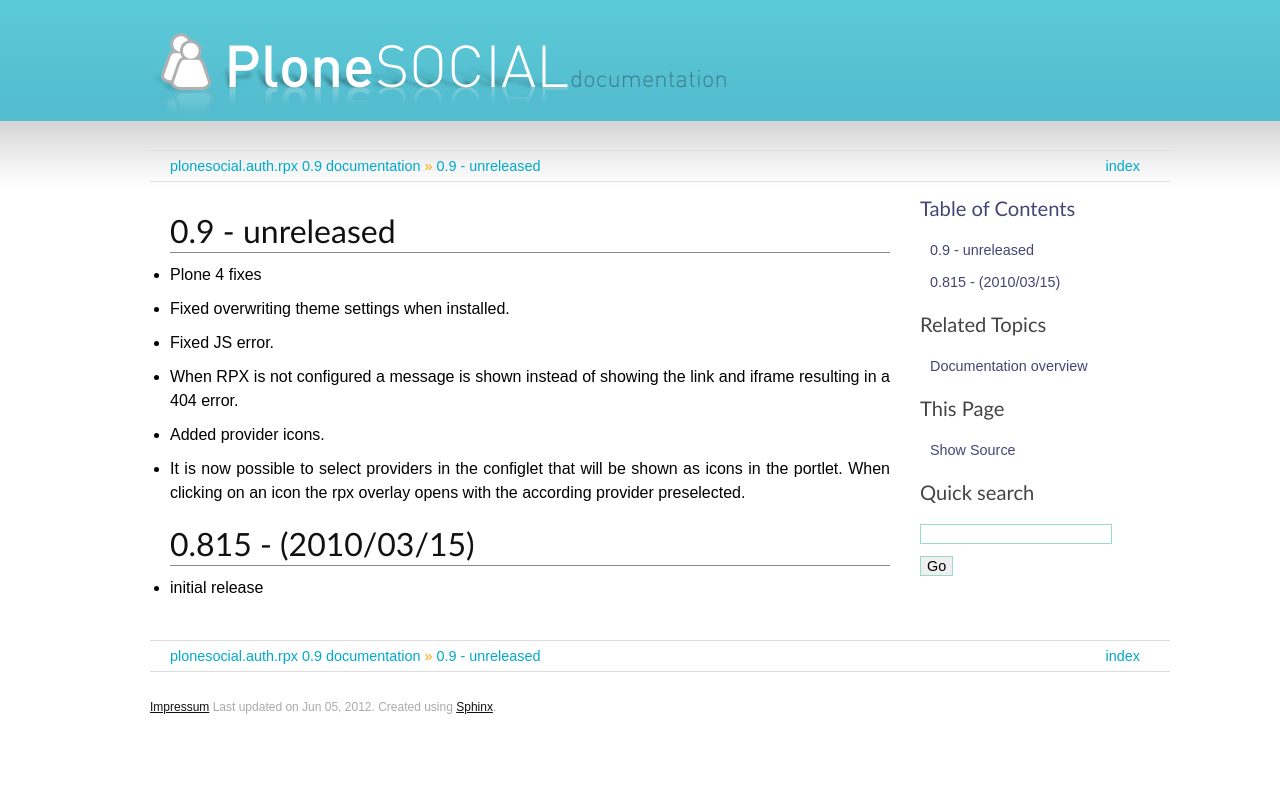
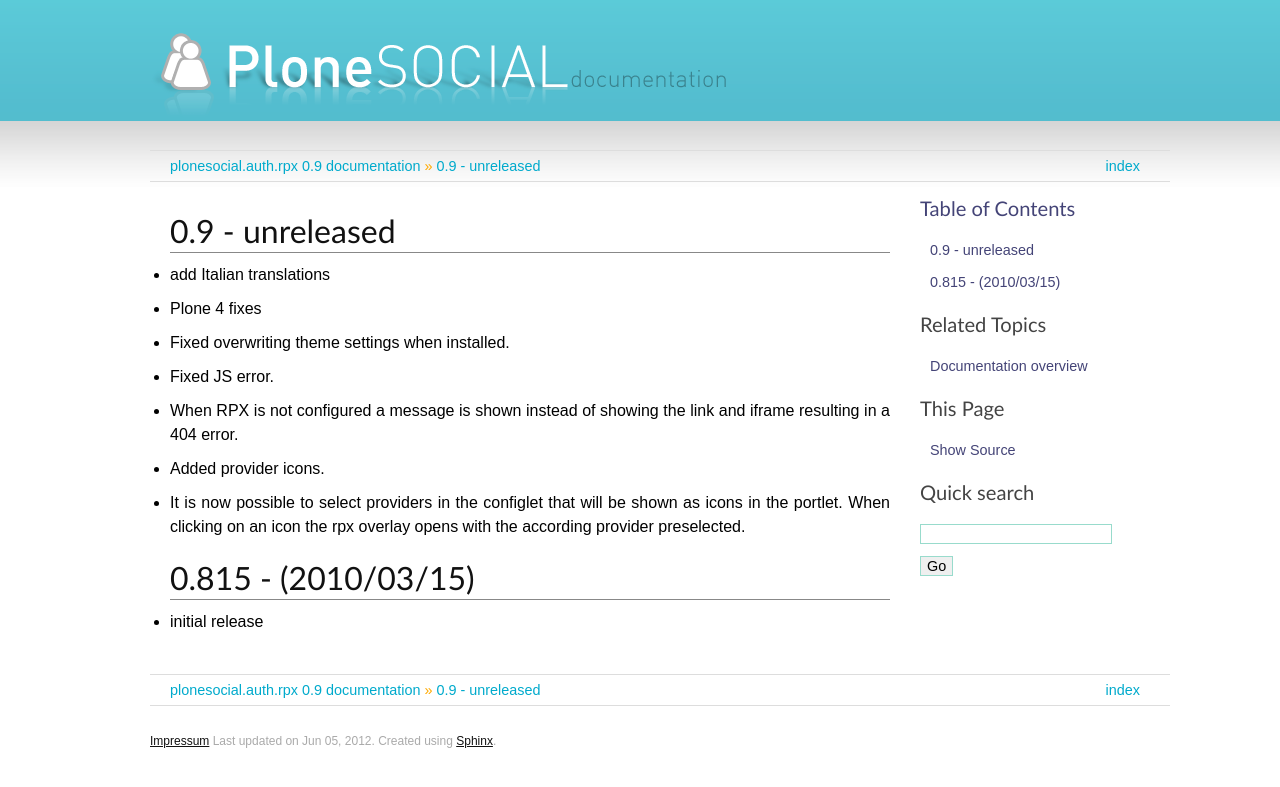
Before and after one commit to RedTurtle/plonesocial.auth.rpx, a Sphinx documentation site: the page built from docs/CHANGES.txt, in a window 1280 px wide. Shown: the top 787 px of the page. Built offline with Sphinx 7.4.7, drawn with Linux system fonts in a browser that asks for light colours.

Commit message:
update docs

```diff
--- a/docs/CHANGES.txt
+++ b/docs/CHANGES.txt
@@ -1,6 +1,8 @@
 
 0.9 - unreleased
 ****************
+
+ - add Italian translations
 
  - Plone 4 fixes
 
```
